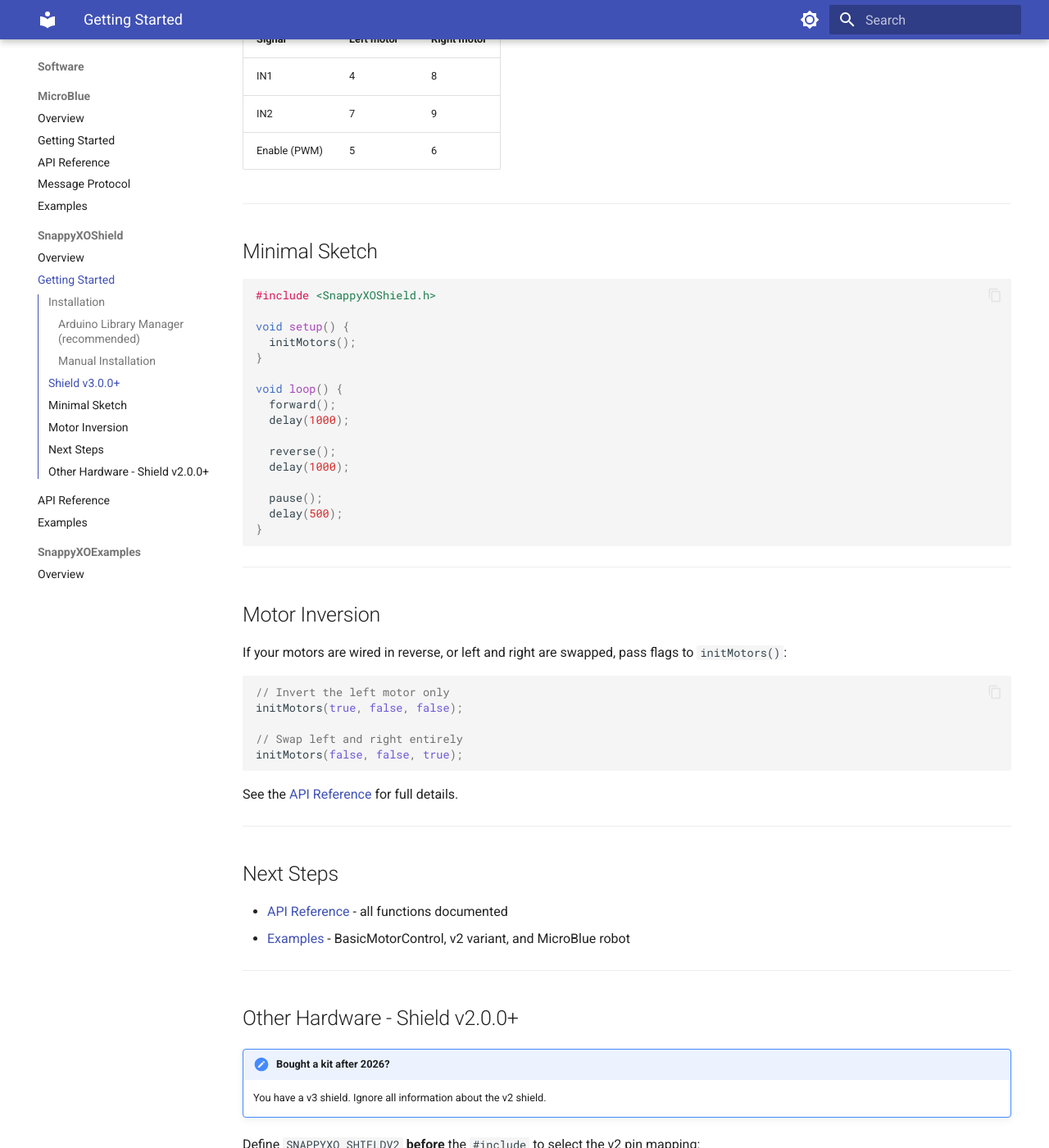
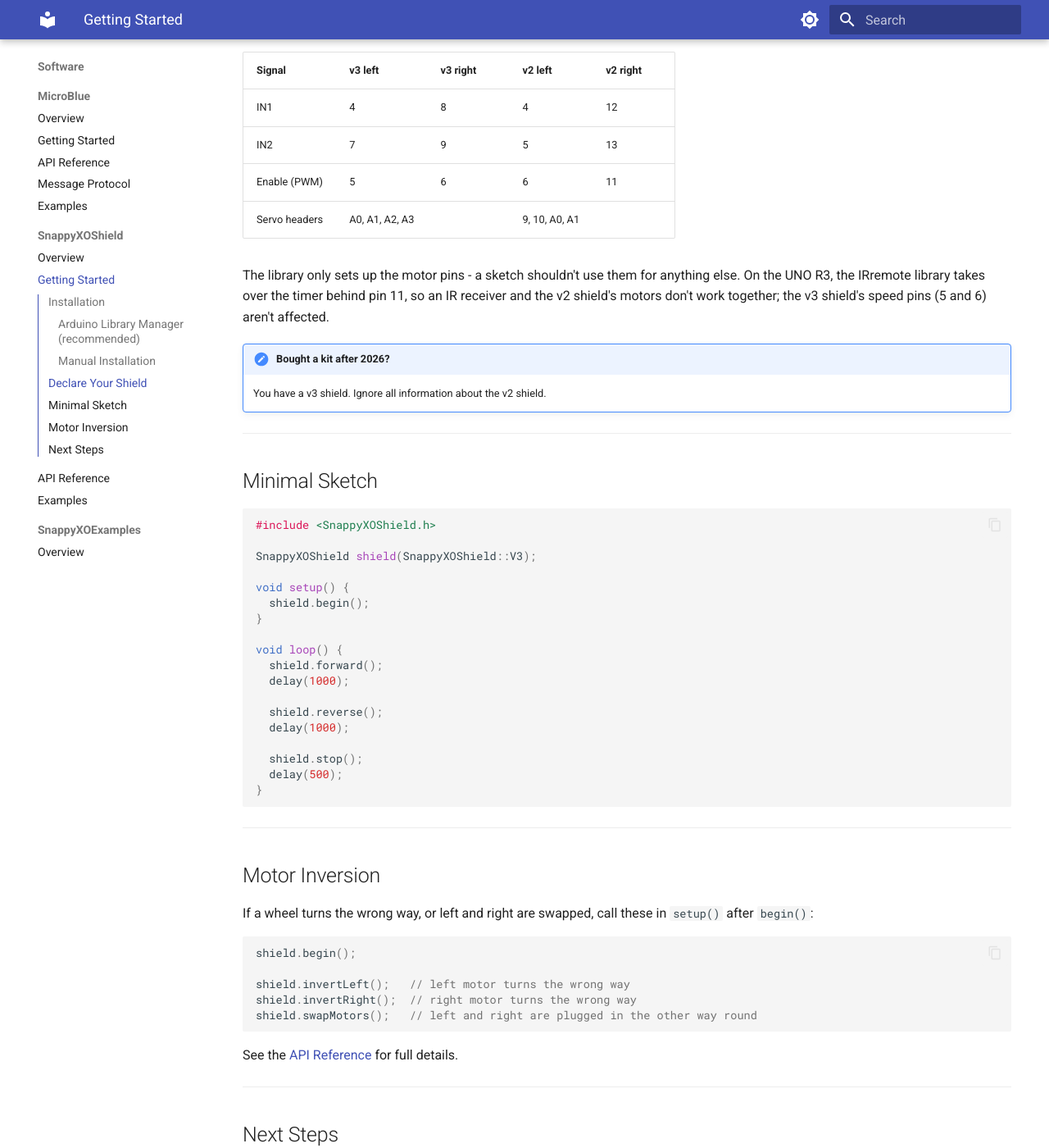
Before and after one commit to samar-01/docs, an MkDocs documentation site: the page built from docs/software/snappyxoshield/getting-started.md, in a window 1280 px wide and 1400 px high, scrolled down 895 px. Shown: the whole window at 82% size. Built offline with MkDocs 1.6.1 and Material for MkDocs 9.7.7, drawn with Linux system fonts in a browser that asks for light colours; comment, search, counter and statistics services are not loaded; some of the changed text lies outside the part shown.

Commit message:
revise for 0.3 of shield lib

````diff
--- a/docs/javascripts/version-check.js
+++ b/docs/javascripts/version-check.js
@@ -1,7 +1,7 @@
 (async function () {
   const DOCUMENTED = {
     microblue: "2.0.0",
-    snappyxoshield: "0.2.1",
+    snappyxoshield: "0.3.0",
   };
 
   const REPOS = {
--- a/docs/software/snappyxoshield/api-reference.md
+++ b/docs/software/snappyxoshield/api-reference.md
@@ -1,90 +1,93 @@
 # API Reference
 
-Include the library with:
+Include the library and create a shield object, naming the version printed on the board:
 
 ```cpp
 #include <SnappyXOShield.h>
+
+SnappyXOShield shield(SnappyXOShield::V3);  // or SnappyXOShield::V2
 ```
 
-The library is header-only - all functions are defined in `SnappyXOShield.h`.
+There's no default version - `SnappyXOShield shield;` without one, it fails to compile, with a message telling you to add it.
+
+Speeds run from **-255** (full backward) to **255** (full forward); 0 is stop. Values outside that range are clamped.
 
 ---
 
 ## Initialisation
 
-### `initMotors()`
+### `begin()`
 
 ```cpp
-void initMotors(bool invertL = false, bool invertR = false, bool invertLR = false);
+void begin();
 ```
 
-Sets all motor pins as outputs and configures inversion flags. Call once in `setup()`.
+Sets the motor pins as outputs and stops both motors. Call once in `setup()`.
 
-| Parameter | Default | Description |
-|-----------|---------|-------------|
-| `invertL` | `false` | Reverse the left motor's direction |
-| `invertR` | `false` | Reverse the right motor's direction |
-| `invertLR` | `false` | Swap left and right motors entirely |
+---
+
+## Motors That Turn the Wrong Way
+
+Call these in `setup()`, after `begin()`.
+
+### `invertLeft()` / `invertRight()`
 
 ```cpp
-initMotors();                    // no inversions
-initMotors(true, false, false);  // left motor reversed
-initMotors(false, false, true);  // left and right swapped
+void invertLeft(bool invert = true);
+void invertRight(bool invert = true);
 ```
+
+Reverses the motor on the shield's left or right output.
+
+### `swapMotors()`
+
+```cpp
+void swapMotors(bool swap = true);
+```
+
+Swaps the left and right outputs, for motors plugged in the other way round.
 
 ---
 
 ## Movement Commands
 
-All movement functions call the internal `_motorWrite(leftSpeed, rightSpeed)` helper, which respects the inversion flags set by `initMotors()`.
-
-### `forward()`
+### `forward()` / `reverse()`
 
 ```cpp
-void forward();
-void forward(int speed);
+void forward(int speed = 255);
+void reverse(int speed = 255);
 ```
 
-Drives both motors forward. `speed` is 0-255 (full speed when omitted).
+Drives both wheels forward or backward. `speed` is 0-255 (full speed when omitted).
 
-### `reverse()`
+### `spinLeft()` / `spinRight()`
 
 ```cpp
-void reverse();
-void reverse(int speed);
+void spinLeft(int speed = 255);
+void spinRight(int speed = 255);
 ```
 
-Drives both motors in reverse. `speed` is 0-255.
+Spins in place: `spinLeft()` drives the left wheel backward and the right wheel forward; `spinRight()` is the reverse. `speed` is 0-255.
 
-### `turnLeft()`
+### `setMotors()`
 
 ```cpp
-void turnLeft();
-void turnLeft(int speed);
+void setMotors(int left, int right);
 ```
 
-Pivots left in place - left motor backward, right motor forward. `speed` is 0-255.
-
-### `turnRight()`
-
-```cpp
-void turnRight();
-void turnRight(int speed);
-```
-
-Pivots right in place - left motor forward, right motor backward. `speed` is 0-255.
+Sets each wheel's speed directly, -255 to 255, with no shaping. Applies the inversion/swap flags set above.
 
 ---
 
 ## Stop Functions
 
-### `pause()`
+### `stop()`
 
 ```cpp
-void pause();
+void stop();
 ```
 
-**Coasting stop.** Sets both Enable (PWM) pins to 0, letting the motors spin down naturally. Use when a smooth, gradual stop is acceptable.
+**Coasting stop.** Cuts power to both motors (Enable/PWM pins to 0); the robot rolls to a halt. Use when a smooth, gradual stop is acceptable.
 
 ### `brake()`
 
@@ -102,54 +105,52 @@
 
 ```cpp
 void drive(int throttle, int steering);
+void drive(int throttle, int steering, bool squareThrottle, bool squareSteering);
 ```
 
-Joystick-style differential drive. Mixes throttle and steering into independent left/right motor speeds.
+Drives a two-wheeled car like a joystick.
 
 | Parameter | Range | Description |
-|-----------|-------|-------------|
-| `throttle` | -512 to +512 | Forward (+) / reverse (-) |
-| `steering` | -512 to +512 | Right (+) / left (-) |
+|-----------|-------|--------------|
+| `throttle` | -255 to 255 | Forward (+) / backward (-) |
+| `steering` | -255 to 255 | Right (+) / left (-) |
 
-**Behaviour:**
+Before mixing, `drive()` shapes the inputs to make the car easier to drive:
 
-- `left = throttle + steering`, `right = throttle - steering`
-- If either value exceeds ±512, both are scaled down proportionally, preserving the speed ratio
-- Zero throttle with non-zero steering produces in-place turns
-- The dead-zone-free design means small joystick inputs still produce movement
+1. **Values under 10 count as 0**, so a thumb resting near center doesn't creep or turn.
+2. **Steering is squared** (sign preserved) by default - small pushes give fine corrections, a full push still turns fully. Pass `squareThrottle`/`squareSteering` as `false` to drive an axis linearly instead.
+3. **Turning uses a share of the motors' power** - see `setTurnSpeed()` below.
+
+It then mixes the shaped values into wheel speeds: `left = throttle + steering`, `right = throttle - steering`. If either exceeds the ±255 range, both wheels are scaled down by the same factor, preserving the turn's shape. Zero throttle with nonzero steering spins the car in place.
 
 ```cpp
 // Full speed forward
-drive(512, 0);
+shield.drive(255, 0);
 
 // Turn right at half speed
-drive(256, 128);
+shield.drive(128, 64);
 
 // Spin left in place
-drive(0, -300);
+shield.drive(0, -150);
 ```
+
+To set each wheel's speed exactly, with no shaping, use `setMotors()`.
+
+### `setTurnSpeed()`
+
+```cpp
+void setTurnSpeed(int percent);
+```
+
+How much of the motors' power `drive()` uses for turning, 0-100 (60 when not set). A full sideways push at the default turns at 153 instead of 255. Lower for gentler steering, 100 for the full range.
 
 ---
 
-## Internal Helper
+## Shield Versions
 
-### `_motorWrite()` *(internal)*
-
-```cpp
-void _motorWrite(int leftSpeed, int rightSpeed);
-```
-
-Low-level motor write. `leftSpeed` and `rightSpeed` are -255 to +255; positive = forward. Applies inversion flags and sets the H-bridge pins directly. Prefer the named movement functions over calling this directly.
-
----
-
-## Shield v2.0.0+
+| | v3 | v2 |
+|---|---|---|
+| Board | UNO R4 WiFi, or UNO R3 | UNO R3 with an HM-10 module |
+| In the sketch | `SnappyXOShield shield(SnappyXOShield::V3);` | `SnappyXOShield shield(SnappyXOShield::V2);` |
 
 --8<-- "snippets/v2-note.md"
-
-For Shield v2.0.0+ only, define `SNAPPYXO_SHIELDV2` **before** the include:
-
-```cpp
-#define SNAPPYXO_SHIELDV2
-#include <SnappyXOShield.h>
-```
--- a/docs/software/snappyxoshield/examples.md
+++ b/docs/software/snappyxoshield/examples.md
@@ -6,103 +6,91 @@
 
 ## BasicMotorControl
 
-A simple timed sequence: forward → reverse → turn left → turn right → pause. Good for verifying that wiring and motor direction are correct.
+A timed sequence exercising every movement call. Good for verifying that wiring and motor direction are correct.
 
 ```cpp
 #include <SnappyXOShield.h>
 
+SnappyXOShield shield(SnappyXOShield::V3);  // the shield version printed on the board: V3 or V2
+
 void setup() {
-  initMotors();
+  shield.begin();  // sets up the motor pins
+
+  // If a wheel turns the wrong way, uncomment the line that fixes it:
+  // shield.invertLeft();   // the left motor turns backward when it should go forward
+  // shield.invertRight();  // the right motor turns backward when it should go forward
+  // shield.swapMotors();   // the left and right motors are plugged in the other way round
 }
 
 void loop() {
-  forward();
+  shield.forward();  // both wheels forward at full speed (255)
   delay(1000);
 
-  reverse();
+  shield.reverse(150);  // both wheels backward at speed 150 (0-255)
   delay(1000);
 
-  turnLeft();
+  shield.spinLeft();  // left wheel backward, right wheel forward: spins left in place
   delay(500);
 
-  turnRight();
+  shield.spinRight();  // left wheel forward, right wheel backward: spins right in place
   delay(500);
 
-  pause();
+  shield.setMotors(255, 100);  // each wheel's speed, -255 to 255: left faster, so it curves right
+  delay(1000);
+
+  shield.drive(200, -100);  // joystick-style: throttle 200 (forward), steering -100 (left)
+  delay(1000);
+
+  shield.stop();  // cuts the power, the robot coasts to a stop
   delay(1000);
 }
 ```
 
 ---
 
-## MicroBlueRobot
+## MicroBlueDrive
 
-Bluetooth-controlled robot using the [MicroBlue](../microblue/index.md) library and the UNO R4 WiFi's built-in BLE. The MicroBlue app sends joystick data as two comma-separated integers (steering, throttle) under message IDs `"d0"` or `"d1"`.
+Drives from the MicroBlue app's Drive screen, using the UNO R4 WiFi's built-in Bluetooth. The robot stops if the phone disconnects or the app's heartbeat stops.
 
-**Requires**: MicroBlue library (install separately from Library Manager).
+**Requires**: MicroBlue library 2.1 or later (install separately from Library Manager).
 
 ```cpp
-// This example shows driving with the MicroBlue app on Arduino UNO R4 WiFi.
-// Must install MicroBlue library to use.
-
 #include <MicroBlue.h>
 #include <SnappyXOShield.h>
 
-MicroBlueManager manager;
+MicroBlueManager manager;  // talks to the MicroBlue app over the built-in Bluetooth
+SnappyXOShield shield(SnappyXOShield::V3);  // v3 shield
 
 void setup() {
-  initMotors();
-  manager.begin("My BLE Module");
+  shield.begin();  // sets up the motor pins
+  // If a wheel turns backward when it should go forward, uncomment its line:
+  // shield.invertLeft();   // left wheel
+  // shield.invertRight();  // right wheel
+
+  manager.begin("SnappyXO Robot");  // the name the app shows when you connect: change it to tell robots apart
 }
 
 void loop() {
-  MicroBlueMessage msg = manager.read();
+  if (manager.isConnected()) {
+    MicroBlueMessage msg = manager.read();  // the latest message from the app, if any
 
-  if (msg.id == "d0" || msg.id == "d1") {
-    int throttle, steering;
-    sscanf(msg.value.c_str(), "%d,%d", &steering, &throttle);
-    throttle -= 512;  // centre around 0
-    steering -= 512;
-    drive(throttle, steering);
+    // The D-Pad, Joystick and Tilt send "x,y" on IDs d0 and d1, each 0-1023:
+    // 1023 is right or forward, 0 is left or back, and 512,512 is the center (stop)
+    if (msg.id == "d0" || msg.id == "d1") {
+      int x, y;
+      if (sscanf(msg.value.c_str(), "%d,%d", &x, &y) == 2) {
+        int throttle = map(y, 0, 1023, -255, 255);  // forward and back
+        int steering = map(x, 0, 1023, -255, 255);  // left and right
+        shield.drive(throttle, steering);
+      }
+    }
+  }
+
+  // Checked outside isConnected(), so the robot also stops after a disconnect
+  if (!manager.isConnected() || manager.heartbeatLost()) {
+    shield.stop();
   }
 }
 ```
 
-The app sends joystick values in the range 0-1024; subtracting 512 maps them to the -512 to +512 range expected by `drive()`. See the [MicroBlue examples](../microblue/examples.md) for more BLE communication patterns.
-
----
-
-## BasicMotorControl_ShieldV2
-
---8<-- "snippets/v2-note.md"
-
-Identical logic to `BasicMotorControl`, but targets the **SnappyXO Motor Shield v2**. The only difference is the `#define` before the include.
-
-```cpp
-// WARNING: This sketch is for the SnappyXO Motor Shield v2 ONLY.
-// Do not upload this to a board using any other shield version.
-
-#define SNAPPYXO_SHIELDV2
-#include <SnappyXOShield.h>
-
-void setup() {
-  initMotors();
-}
-
-void loop() {
-  forward();
-  delay(1000);
-
-  reverse();
-  delay(1000);
-
-  turnLeft();
-  delay(500);
-
-  turnRight();
-  delay(500);
-
-  pause();
-  delay(1000);
-}
-```
+See the [MicroBlue examples](../microblue/examples.md) for more BLE communication patterns.
--- a/docs/software/snappyxoshield/getting-started.md
+++ b/docs/software/snappyxoshield/getting-started.md
@@ -18,21 +18,28 @@
 
 ---
 
-## Shield v3.0.0+
+## Declare Your Shield
 
-No special setup required. Just include the library:
+Every sketch names the shield version printed on the board - there's no default:
 
 ```cpp
 #include <SnappyXOShield.h>
+
+SnappyXOShield shield(SnappyXOShield::V3);  // or SnappyXOShield::V2
 ```
 
 **Pin mapping:**
 
-| Signal | Left motor | Right motor |
-|--------|-----------|------------|
-| IN1 | 4 | 8 |
-| IN2 | 7 | 9 |
-| Enable (PWM) | 5 | 6 |
+| Signal | v3 left | v3 right | v2 left | v2 right |
+|--------|---------|----------|---------|----------|
+| IN1 | 4 | 8 | 4 | 12 |
+| IN2 | 7 | 9 | 5 | 13 |
+| Enable (PWM) | 5 | 6 | 6 | 11 |
+| Servo headers | A0, A1, A2, A3 | | 9, 10, A0, A1 | |
+
+The library only sets up the motor pins - a sketch shouldn't use them for anything else. On the UNO R3, the IRremote library takes over the timer behind pin 11, so an IR receiver and the v2 shield's motors don't work together; the v3 shield's speed pins (5 and 6) aren't affected.
+
+--8<-- "snippets/v2-note.md"
 
 ---
 
@@ -41,18 +48,20 @@
 ```cpp
 #include <SnappyXOShield.h>
 
+SnappyXOShield shield(SnappyXOShield::V3);
+
 void setup() {
-  initMotors();
+  shield.begin();
 }
 
 void loop() {
-  forward();
+  shield.forward();
   delay(1000);
 
-  reverse();
+  shield.reverse();
   delay(1000);
 
-  pause();
+  shield.stop();
   delay(500);
 }
 ```
@@ -61,14 +70,14 @@
 
 ## Motor Inversion
 
-If your motors are wired in reverse, or left and right are swapped, pass flags to `initMotors()`:
+If a wheel turns the wrong way, or left and right are swapped, call these in `setup()` after `begin()`:
 
 ```cpp
-// Invert the left motor only
-initMotors(true, false, false);
+shield.begin();
 
-// Swap left and right entirely
-initMotors(false, false, true);
+shield.invertLeft();   // left motor turns the wrong way
+shield.invertRight();  // right motor turns the wrong way
+shield.swapMotors();   // left and right are plugged in the other way round
 ```
 
 See the [API Reference](api-reference.md) for full details.
@@ -77,26 +86,5 @@
 
 ## Next Steps
 
-- [API Reference](api-reference.md) - all functions documented
-- [Examples](examples.md) - BasicMotorControl, v2 variant, and MicroBlue robot
-
----
-
-## Other Hardware - Shield v2.0.0+
-
---8<-- "snippets/v2-note.md"
-
-Define `SNAPPYXO_SHIELDV2` **before** the `#include` to select the v2 pin mapping:
-
-```cpp
-#define SNAPPYXO_SHIELDV2
-#include <SnappyXOShield.h>
-```
-
-**Pin mapping:**
-
-| Signal | Left motor | Right motor |
-|--------|-----------|------------|
-| IN1 | 4 | 12 |
-| IN2 | 5 | 13 |
-| Enable (PWM) | 6 | 11 |
+- [API Reference](api-reference.md) - all methods documented
+- [Examples](examples.md) - BasicMotorControl, the no-library version, and the MicroBlue drive example
````
Also changed, not shown: docs/software/snappyxoshield/index.md (+12 -12 lines).
